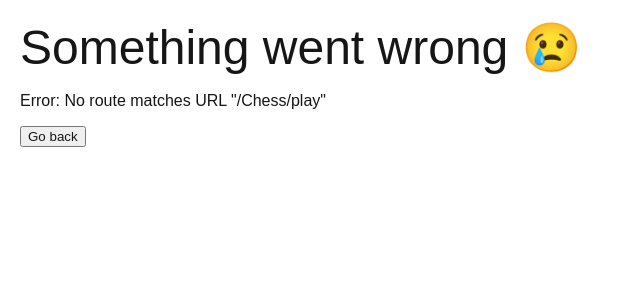
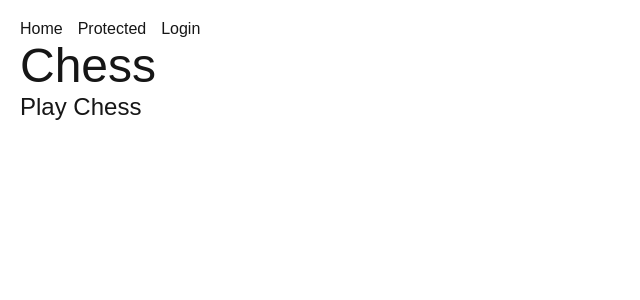
Before and after one commit to jardenna/protectedRoutes, a React (Vite) app: page /Chess/play in a window 1280 px wide. Shown: the top 300 px of the page, without its empty margins (0-640 px from the left). Built offline with nearby package versions, Linux system fonts and the light colour scheme; a web font is replaced by a local one.

Commit message:
nested routes

```diff
--- /dev/null
+++ b/src/pages/Chess.tsx
@@ -0,0 +1,11 @@
+import { FC } from 'react';
+import { Outlet } from 'react-router-dom';
+
+interface ChessProps {}
+const Chess: FC<ChessProps> = () => (
+  <div>
+    <h1>Chess</h1>
+    <Outlet />
+  </div>
+);
+export default Chess;
--- /dev/null
+++ b/src/pages/Play.tsx
@@ -0,0 +1,5 @@
+import { FC } from 'react';
+
+interface PlayProps {}
+const Play: FC<PlayProps> = () => <h2>Play Chess</h2>;
+export default Play;
--- a/src/routers/routeConfig.tsx
+++ b/src/routers/routeConfig.tsx
@@ -2,9 +2,11 @@ import { createBrowserRouter } from 'react-router-dom';
 
 import fakeAuthProvider from '../auth/auth';
 import { loginLoader, protectedLoader } from '../auth/authFunctions';
+import Chess from '../pages/Chess';
 import ErrorPage from '../pages/ErrorPage';
 import Layout from '../pages/Layout';
 import LoginPage from '../pages/LoginPage';
+import Play from '../pages/Play';
 import PublicPage from '../pages/PublicPage';
 import { Path } from '../types';
 
@@ -39,9 +41,14 @@ const routeConfig = createBrowserRouter([
         element: <h1>Super secret info here</h1>,
       },
       {
-        path: Path.NewProtected,
-        loader: protectedLoader,
-        element: <h1>Super secret info here also here</h1>,
+        path: 'Chess',
+        element: <Chess />,
+        children: [
+          {
+            path: 'play',
+            element: <Play />,
+          },
+        ],
       },
     ],
   },
```
